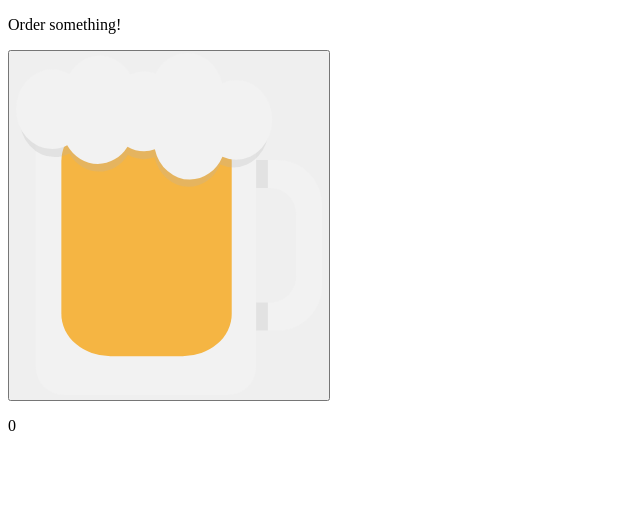
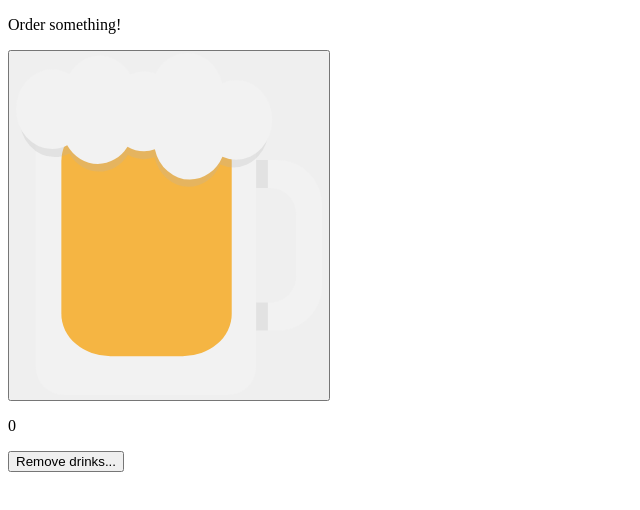
Before and after one commit to marhaupt/drinkcounter, a React (Create React App) app: page / in a window 1280 px wide. Shown: the top 510 px of the page, without its empty margins (0-640 px from the left). Built offline with nearby package versions, Linux system fonts and the light colour scheme; the HTML template or start-up script is replaced by a standard one.

Commit message:
remove drinks with confirmation

```diff
--- a/src/App.js
+++ b/src/App.js
@@ -30,6 +30,14 @@ class App extends Component {
     });
   };
 
+  removeAllDrinks = () => {
+    if(window.confirm('Really wanna start drinking again?')) {
+      this.setState({
+        drinks: []
+      });
+    }
+  }
+
   render() {
     const { drinks } = this.state;
     const last = drinks[drinks.length - 1] || new Date().getTime();
@@ -41,6 +49,7 @@ class App extends Component {
           <img src="./imgs/beer.svg" alt="" />
         </button>
         <p className="drink-count">{this.state.drinks.length}</p>
+        <button className="remove-drinks" onClick={this.removeAllDrinks}>Remove drinks...</button>
       </main>
     );
   }
--- a/src/main.css
+++ b/src/main.css
@@ -8,7 +8,7 @@ body {
 
 main {
   box-sizing: border-box;
-  padding: 4em 0;
+  padding: 3em 0 1em 0;
   min-height: 100vh;
   display: flex;
   justify-content: space-around;
@@ -20,6 +20,8 @@ button {
   background-color: transparent;
   border: none;
   cursor: pointer;
+  color: #fafafa;
+  /*background-color: pink;*/
 }
 
 button:focus {
@@ -27,12 +29,20 @@ button:focus {
 }
 
 .drink-button {
-  /*background-color: pink;*/
   width: 50vw;
 }
 
 .drink-button img {
   max-width: 100%;
+}
+
+.remove-drinks {
+  font-size: 1.5em;
+  text-transform: uppercase;
+  padding: 0.5em;
+  border: 1px solid #F5B543;
+  border-radius: .2em;
+  background-color: rgba(5,5,5,.5)
 }
 
 p {
```
